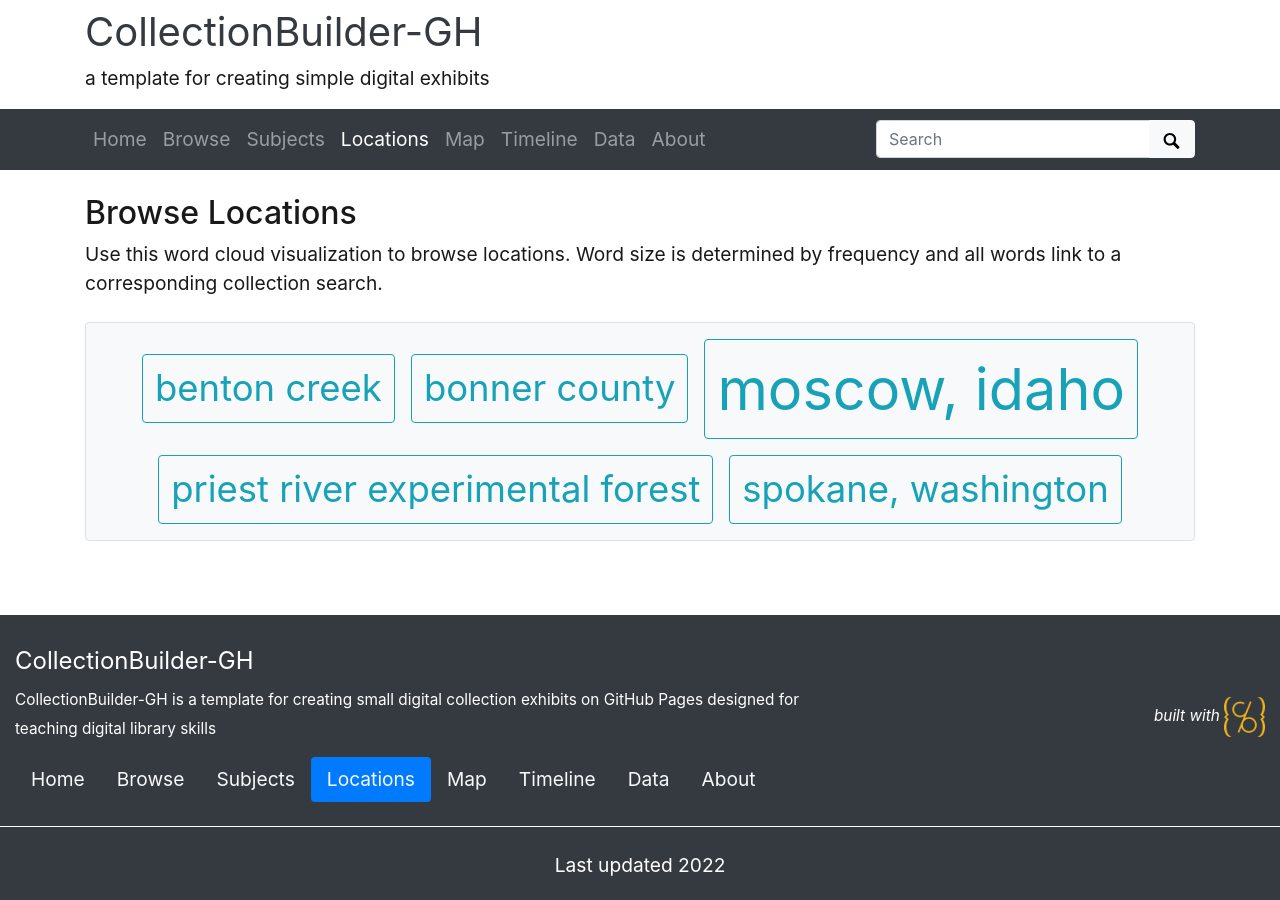
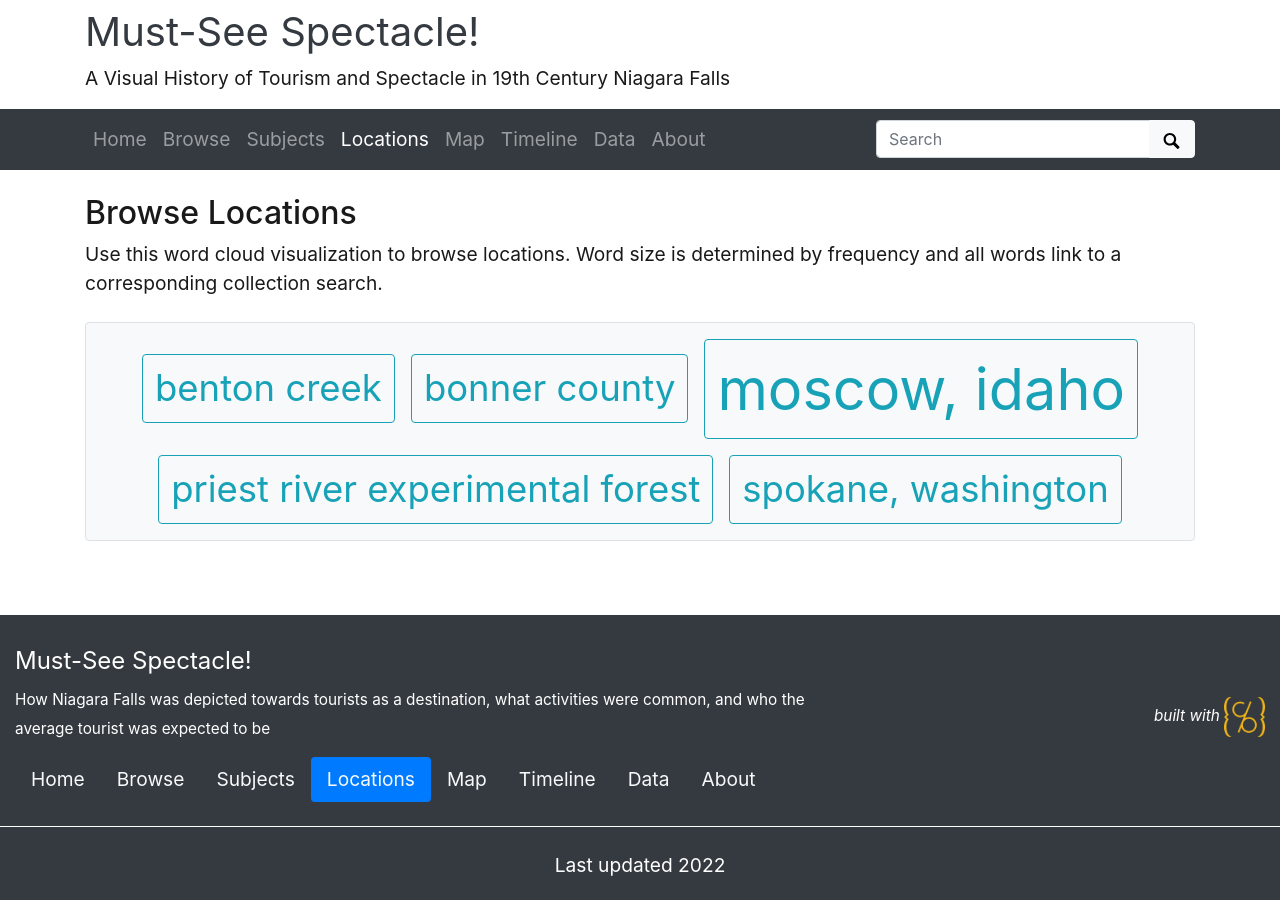
Before and after one commit to hannahswayze/TourismInNiagara, a Jekyll site: the page built from pages/locations.md, in a window 1280 px wide. Built offline with Jekyll 4.4.1, drawn with Linux system fonts in a browser that asks for light colours.

Commit message:
Update _config.yml

```diff
--- a/_config.yml
+++ b/_config.yml
@@ -20,14 +20,14 @@
 # SITE SETTINGS
 #
 # title of site appears in banner
-title: CollectionBuilder-GH
+title: Must-See Spectacle!
 # tagline, a short phrase that will appear throughout the site in the top banner
-tagline: a template for creating simple digital exhibits
+tagline: A Visual History of Tourism and Spectacle in 19th Century Niagara Falls
 # description appears in meta tags and other locations
 # this description might appear in search result lists, keep around 160 characters max
-description: "CollectionBuilder-GH is a template for creating small digital collection exhibits on GitHub Pages designed for teaching digital library skills"
+description: "How Niagara Falls was depicted towards tourists as a destination, what activities were common, and who the average tourist was expected to be"
 # creator of the digital collection, to appear in meta tags; we typically use our GitHub usernames but feel free to just use your name
-author: CollectionBuilder
+author: HannahSwayze
 
 ##########
 # COLLECTION SETTINGS
```
